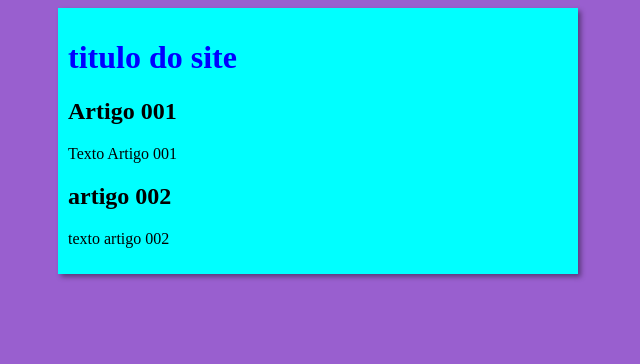
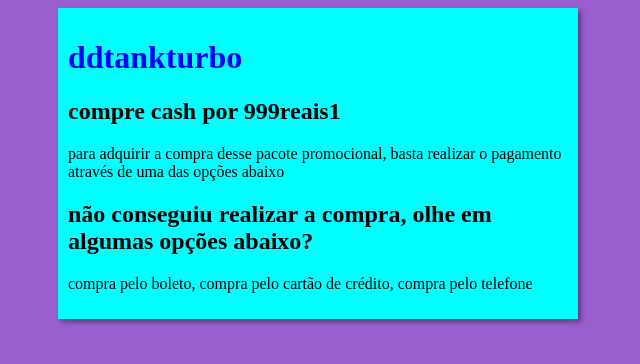
Before and after one commit to WevertonFigueiredo/WevertonFigueiredo.github.io, a plain HTML site: page index.html in a window 1280 px wide. Shown: the whole page, without its empty margins (322-962 px from the left). Drawn offline with Linux system fonts and the light colour scheme.

Commit message:
Update index.html

```diff
--- a/index.html
+++ b/index.html
@@ -10,15 +10,15 @@
 <body>
     <main>
         <header class="cabecalho">
-            <h1>titulo do site</h1>
+            <h1>ddtankturbo</h1>
         </header>
         <article>
-            <h2>Artigo 001</h2>
-            <p>Texto Artigo 001</p>
+            <h2>compre cash por 999reais1</h2>
+            <p>para adquirir a compra desse pacote promocional, basta realizar o pagamento através de uma das opções abaixo</p>
         </article>
         <article>
-            <h2>artigo 002</h2>
-            <p>texto artigo 002</p>
+            <h2>não conseguiu realizar a compra, olhe em algumas opções abaixo?</h2>
+            <p>compra pelo boleto, compra pelo cartão de crédito, compra pelo telefone</p>
         </article>
     </main>
 
```
